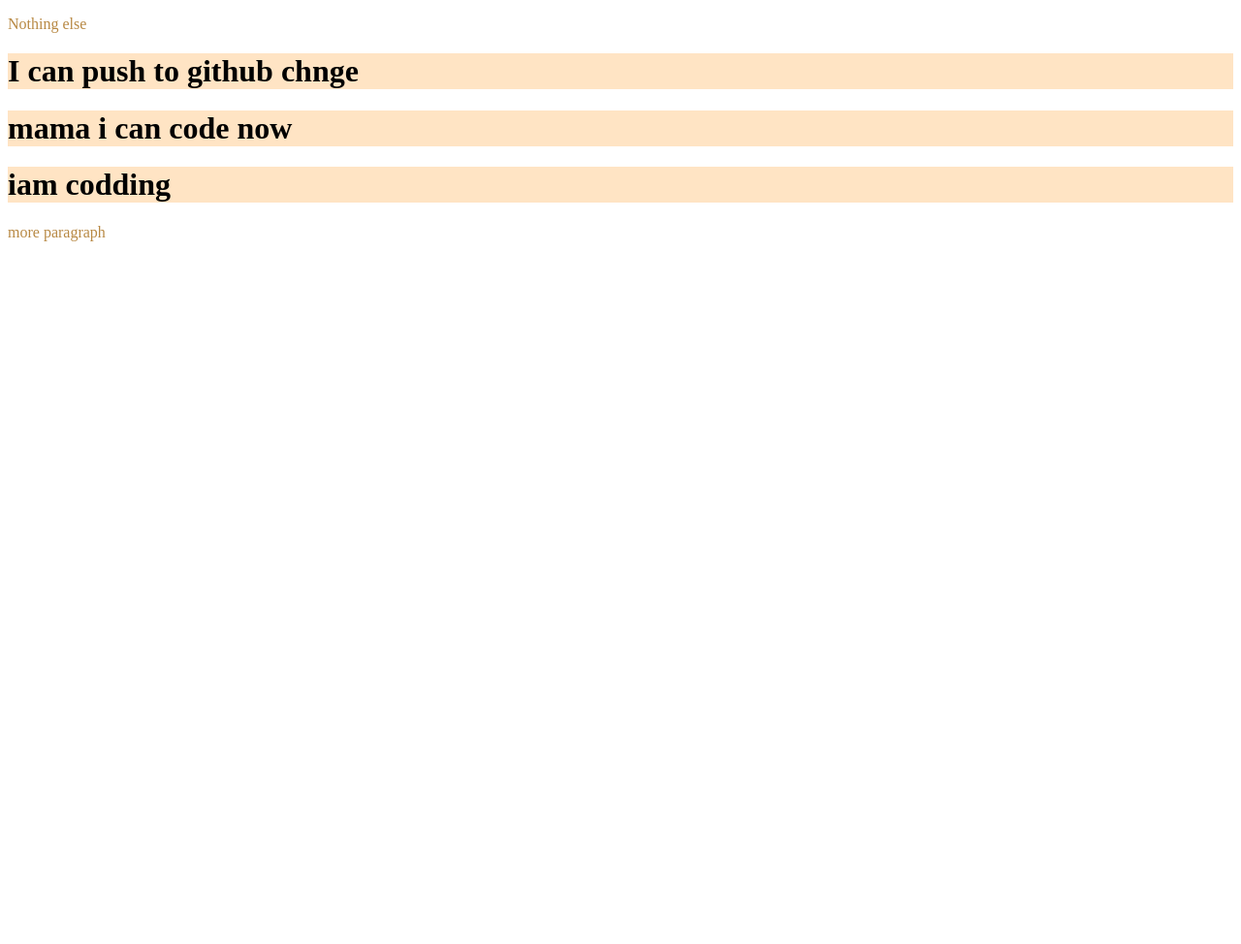
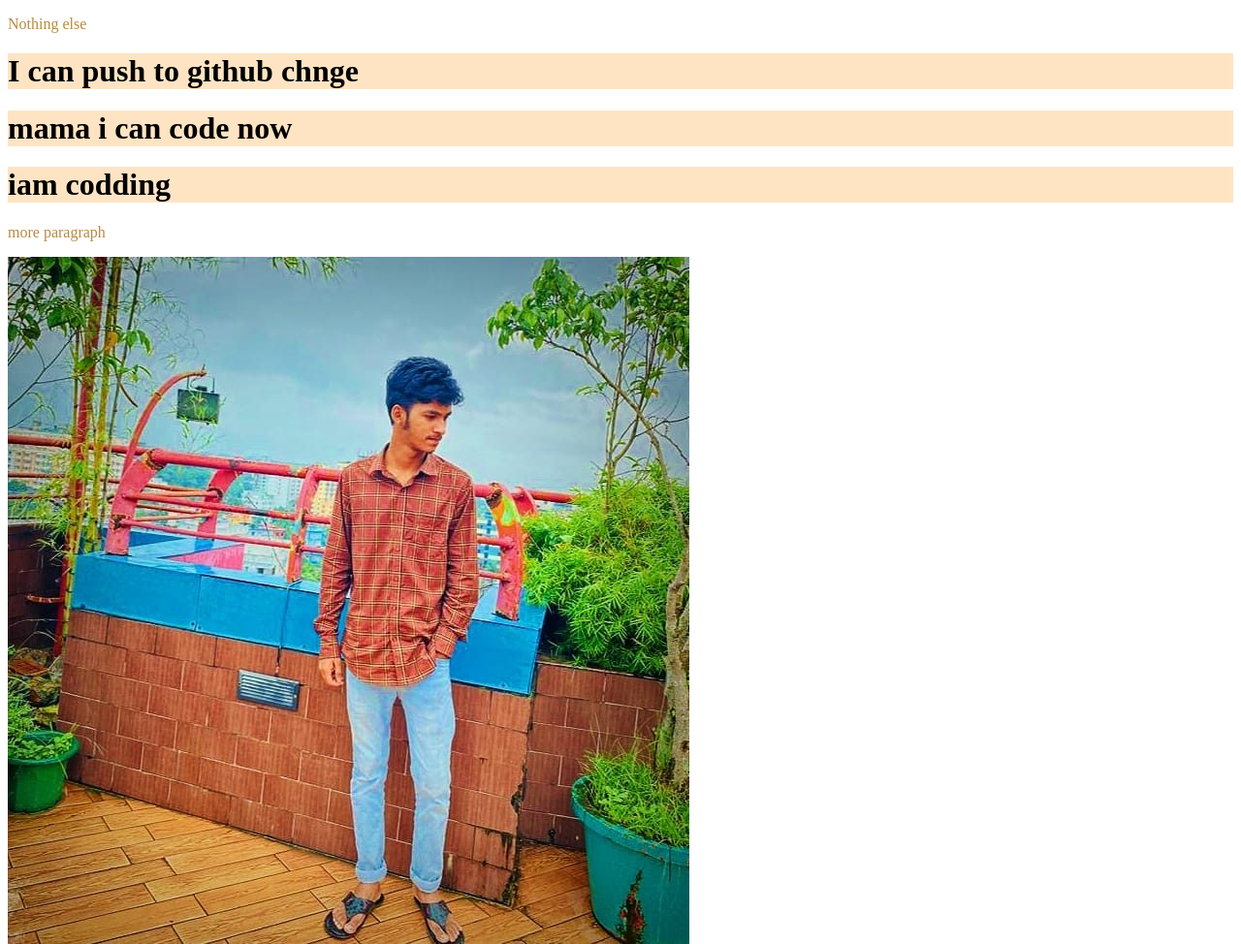
Before and after one commit to Sajid090/my-third-repo, a plain HTML site: page index.html in a window 1280 px wide. Shown: the whole page at 97% size. Before the commit the page ends 800 px from the top, so only its background shows below. Drawn offline with Linux system fonts and the light colour scheme.

Commit message:
image set

```diff
--- a/index.html
+++ b/index.html
@@ -13,5 +13,6 @@
     <h1>mama i can code now</h1>
     <h1> iam codding</h1>
     <p>more paragraph</p>
+    <img src="291460478_167490172474043_6259340587398552819_n.jpg" alt="">
 </body>
 </html>
```
Also changed, not shown: 291460478_167490172474043_6259340587398552819_n.jpg (added), 299315916_579299940428065_1504842501004988721_n.jpg (added), 299600117_577759920582067_123937188975395765_n.jpg (added), 300368889_579118353779557_5091683789756746229_n.jpg (added).
